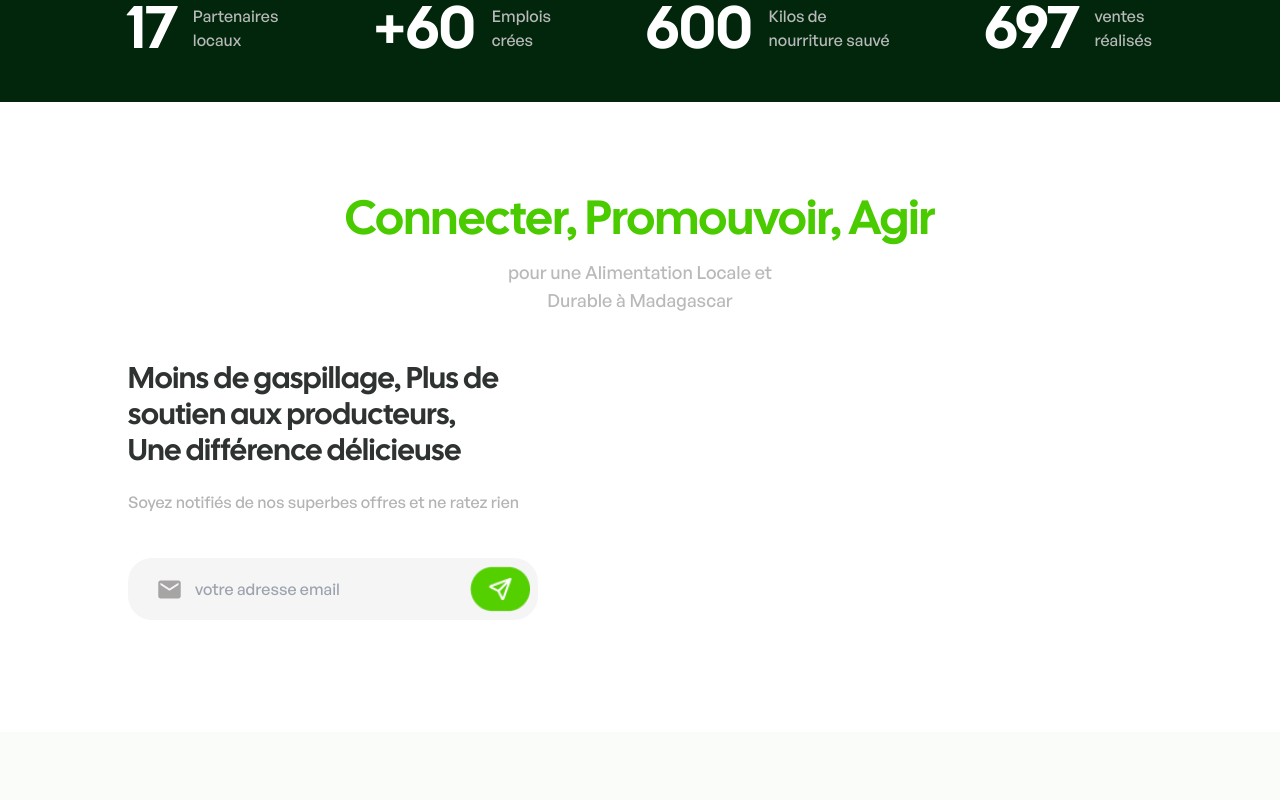
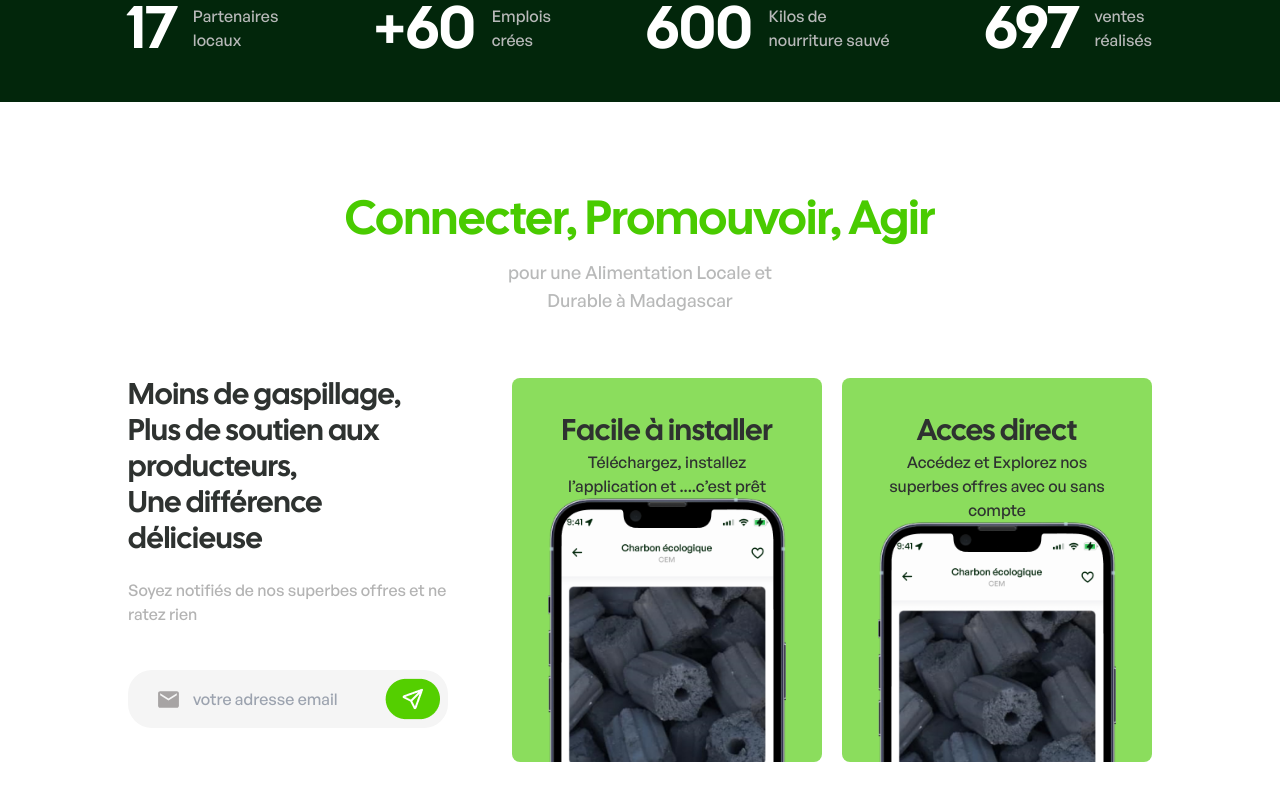
Before and after one commit to KiritoEM/lokaly-POESAM-website, a Next.js app: page / in a window 1280 px wide. Shown: the part 865-1665 px from the top of the page. Before the commit the page ends 1597 px from the top, so only its background shows below. Built offline with nearby package versions, Linux system fonts and the light colour scheme.

Commit message:
add features-card

```diff
--- a/src/components/sections/landing/LandingFeatures.tsx
+++ b/src/components/sections/landing/LandingFeatures.tsx
@@ -1,6 +1,6 @@
 const LandingFeatures = (): JSX.Element => {
   return (
-    <section className="leanding__features py-24 px-32 bg-white">
+    <section className="landing__features py-24 px-32 bg-white">
       <div className="features-header flex flex-col items-center gap-3">
         <h4 className="text-5xl text-green01 calSans">
           Connecter, Promouvoir, Agir
@@ -9,8 +9,8 @@ const LandingFeatures = (): JSX.Element => {
           pour une Alimentation Locale et Durable à Madagascar
         </p>
       </div>
-      <div className="features-content flex mt-12">
-        <div className="w-2/5 flex flex-col gap-11">
+      <div className="features-content flex gap-16 mt-16">
+        <div className="header w-1/3 flex flex-col gap-11">
           <div className="text-container flex flex-col gap-5">
             <h3 className="text-3xl calSans text-gray02">
               Moins de gaspillage, Plus de soutien aux producteurs, <br /> Une
@@ -47,7 +47,22 @@ const LandingFeatures = (): JSX.Element => {
             </span>
           </div>
         </div>
-        <div className="w-2/5"></div>
+        <div className="features flex gap-5 w-2/3 overflow-hidden">
+          <div className="w-2/4 h-96 bg-green03 rounded-lg  flex flex-col items-center p-9">
+            <h3 className="calSans text-gray02 text-3xl">Facile à installer</h3>
+            <p className="text-gray02 text-center">
+              Téléchargez, installez l’application et ....c’est prêt
+            </p>
+            <img src="/home-img.png" alt="" />
+          </div>
+          <div className="w-2/4 h-96 bg-green03 rounded-lg  flex flex-col items-center p-9">
+            <h3 className="calSans text-gray02 text-3xl">Acces direct</h3>
+            <p className="text-gray02 text-center">
+              Accédez et Explorez nos superbes offres avec ou sans compte
+            </p>
+            <img src="/home-img.png" alt="" />
+          </div>
+        </div>
       </div>
     </section>
   );
--- a/src/styles/index.scss
+++ b/src/styles/index.scss
@@ -5,3 +5,4 @@
 @import "./settings";
 @import "./text.scss";
 @import "./animations.scss";
+@import "./landing.scss";
--- a/tailwind.config.ts
+++ b/tailwind.config.ts
@@ -16,6 +16,7 @@ const config: Config = {
       colors: {
         green01: "#49CB00",
         green02: "#02260B",
+        green03: "#8BDD5D",
         gray01: "#B3B3B3",
         gray02: "#2E3230",
         gray03: "#BABABA",
```
Also changed, not shown: src/styles/landing.scss (added).
